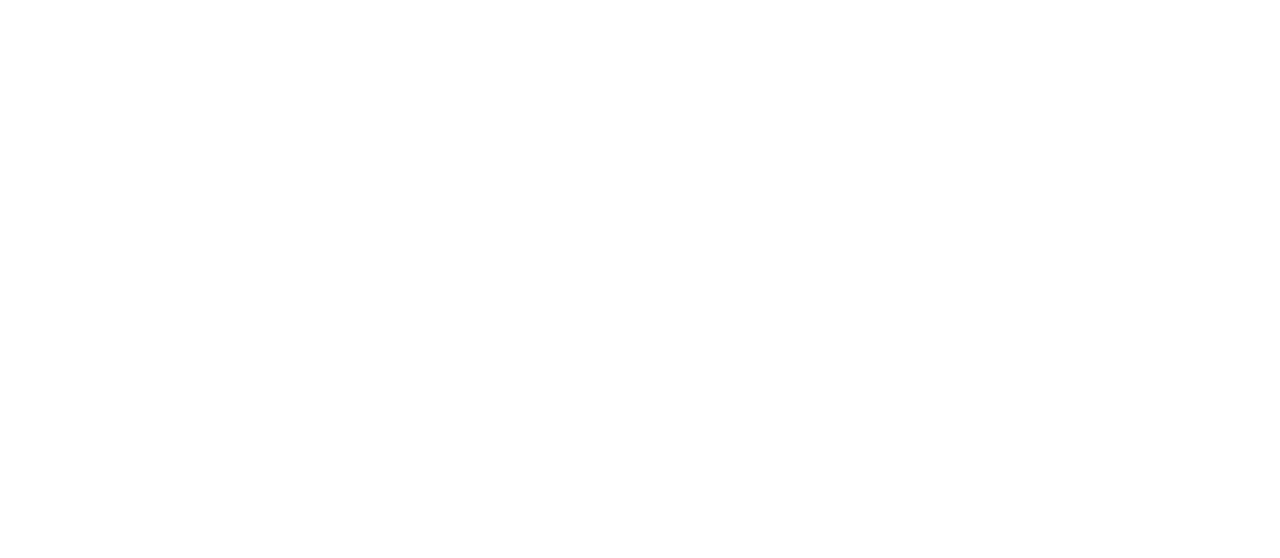
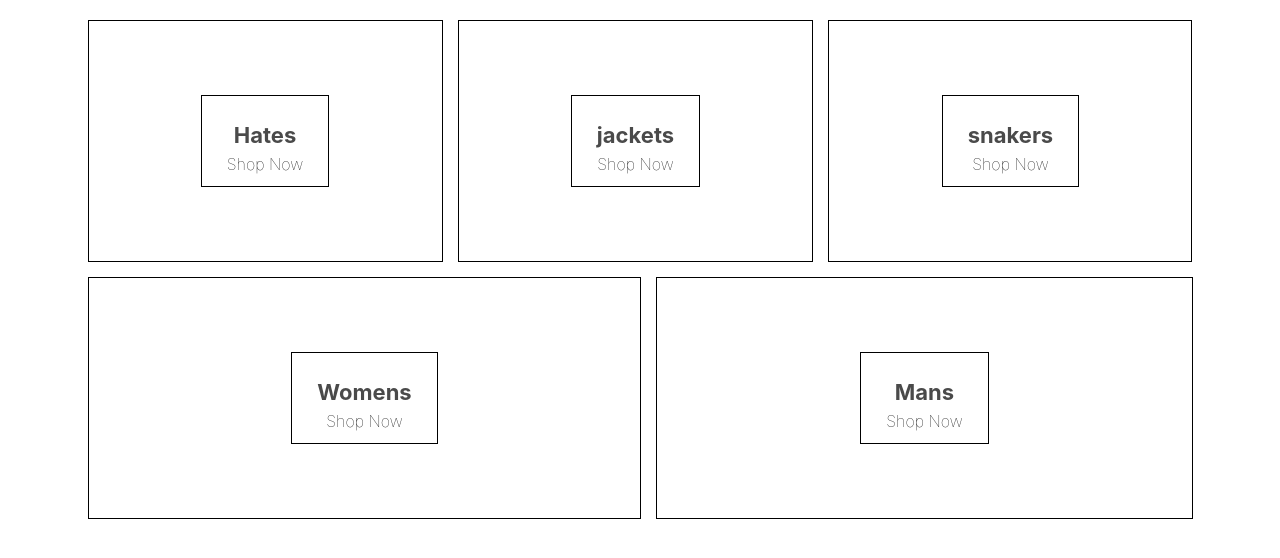
Before and after one commit to KolipakaSrinivas/crwn-clothing, a React (Create React App) app: page / in a window 1280 px wide. Shown: the top 558 px of the page. Built offline with nearby package versions, Linux system fonts and the light colour scheme.

Commit message:
add homepage and scss to project

```diff
--- a/src/App.js
+++ b/src/App.js
@@ -1,9 +1,13 @@
+import React from 'react'
+import './App.scss';
 
-import './App.scss';
+import Homepage from './Homepage.component'
 
 function App() {
   return (
     <div className="App">
+      <Homepage />
+
 
     </div>
   );
--- /dev/null
+++ b/src/Homepage.component.jsx
@@ -0,0 +1,44 @@
+import React from 'react'
+import './Homepage.style.scss'
+
+const Homepage = () =>{
+    return(
+        <div className='homepage'>
+            <div className='directory-menu'>
+                <div className='menu-item'>
+                    <div className='content'>
+                        <h1 className='title'>Hates</h1>
+                        <span className='subtitle'>Shop Now</span>
+                    </div>
+                </div>
+                <div className='menu-item'>
+                    <div className='content'>
+                        <h1 className='title'>jackets</h1>
+                        <span className='subtitle'>Shop Now</span>
+                    </div>
+                </div>
+                <div className='menu-item'>
+                    <div className='content'>
+                        <h1 className='title'>snakers</h1>
+                        <span className='subtitle'>Shop Now</span>
+                    </div>
+                </div>
+                <div className='menu-item'>
+                    <div className='content'>
+                        <h1 className='title'>Womens</h1>
+                        <span className='subtitle'>Shop Now</span>
+                    </div>
+                </div>
+                <div className='menu-item'>
+                    <div className='content'>
+                        <h1 className='title'>Mans</h1>
+                        <span className='subtitle'>Shop Now</span>
+                    </div>
+                </div>
+            </div>
+        </div>
+    )
+}
+
+
+export default Homepage
--- /dev/null
+++ b/src/Homepage.style.scss
@@ -0,0 +1,54 @@
+.homepage {
+    display: flex;
+    flex-direction: column;
+    align-items: center;
+    padding: 20px 80px;
+  }
+
+  .directory-menu {
+    width: 100%;
+    display: flex;
+    flex-wrap: wrap;
+    justify-content: space-between;
+  }
+
+  .menu-item {
+    min-width: 30%;
+    height: 240px;
+    flex: 1 1 auto;
+    display: flex;
+    align-items: center;
+    justify-content: center;
+    border: 1px solid black;
+    margin: 0 7.5px 15px;
+
+    &:first-child {
+      margin-right: 7.5px;
+    }
+
+    &:last-child {
+      margin-left: 7.5px;
+    }
+
+    .content {
+      height: 90px;
+      padding: 0 25px;
+      display: flex;
+      flex-direction: column;
+      align-items: center;
+      justify-content: center;
+      border: 1px solid black;
+
+      .title {
+        font-weight: bold;
+        margin-bottom: 6px;
+        font-size: 22px;
+        color: #4a4a4a;
+      }
+
+      .subtitle {
+        font-weight: lighter;
+        font-size: 16px;
+      }
+    }
+  }
```
Also changed, not shown: src/App.scss (line endings or trailing spaces), src/logo.svg (added).
